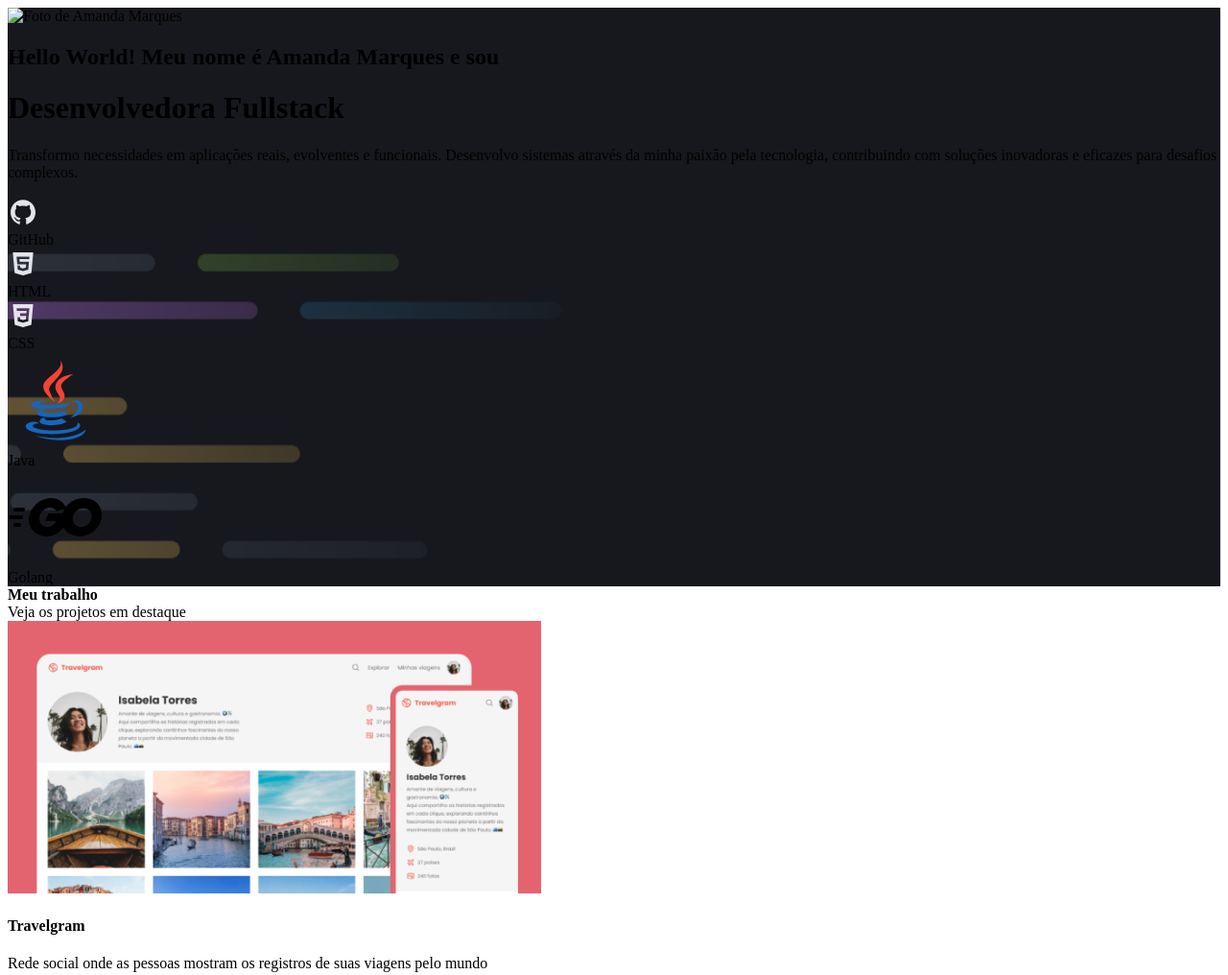
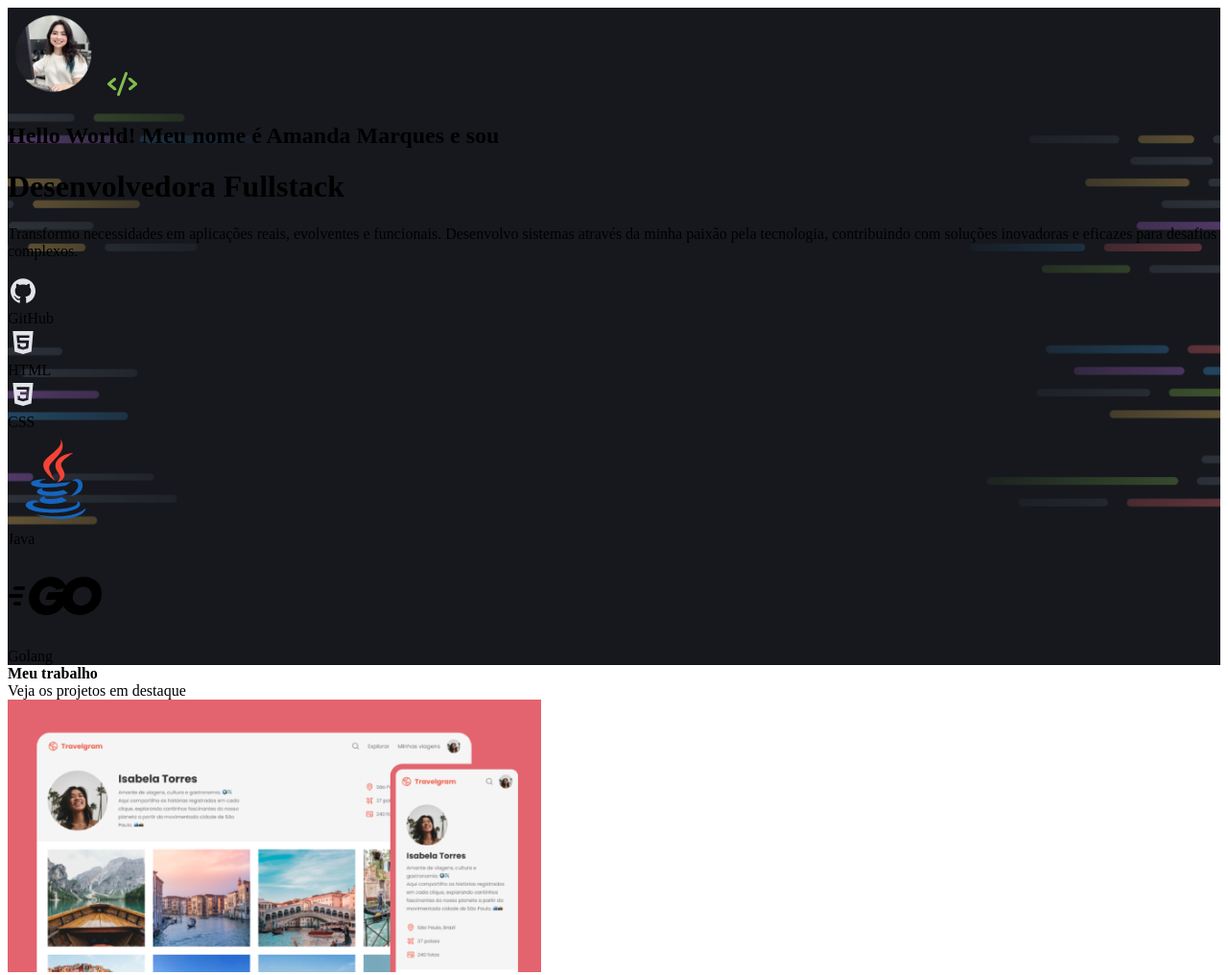
Before and after one commit to AmandaLinger/portfolio-dev, a plain HTML site: page index.html in a window 1280 px wide. Shown: the top 1016 px of the page at 96% size. Drawn offline with Linux system fonts and the light colour scheme.

Commit message:
icone faltante + foto de perfil

```diff
--- a/index.html
+++ b/index.html
@@ -20,7 +20,10 @@
 </head>
 <body>
     <div class="pageone">
-        <img src="#" alt="Foto de Amanda Marques">
+        <div class="icon-foto">
+            <img src="assets/img/fotoperfil.png" class="perfil-img" alt="Foto de Amanda Marques">
+            <img src="assets/icons/Code.svg" alt="ícone de código">
+        </div>
         <h2>Hello World! Meu nome é  <strong>Amanda Marques</strong> e sou</h2>
         <h1>Desenvolvedora Fullstack</h1>
         <p>Transformo necessidades em aplicações reais, evolventes e funcionais. Desenvolvo
--- a/styles/global.css
+++ b/styles/global.css
@@ -1,3 +1,16 @@
 .pageone{
     background-image: url(../assets/img/Background_Intro.png);
+    background-size: cover;
+    background-repeat: no-repeat;
+    background-position: center;
 }
+
+.perfil-img{
+        height: 96px;
+        width: 96px;
+    }
+
+
+.pagetwo{
+    background-color: var(--gray-400);
+}
```
Also changed, not shown: assets/icons/Code.svg (added), assets/img/fotoperfil.png (added).
